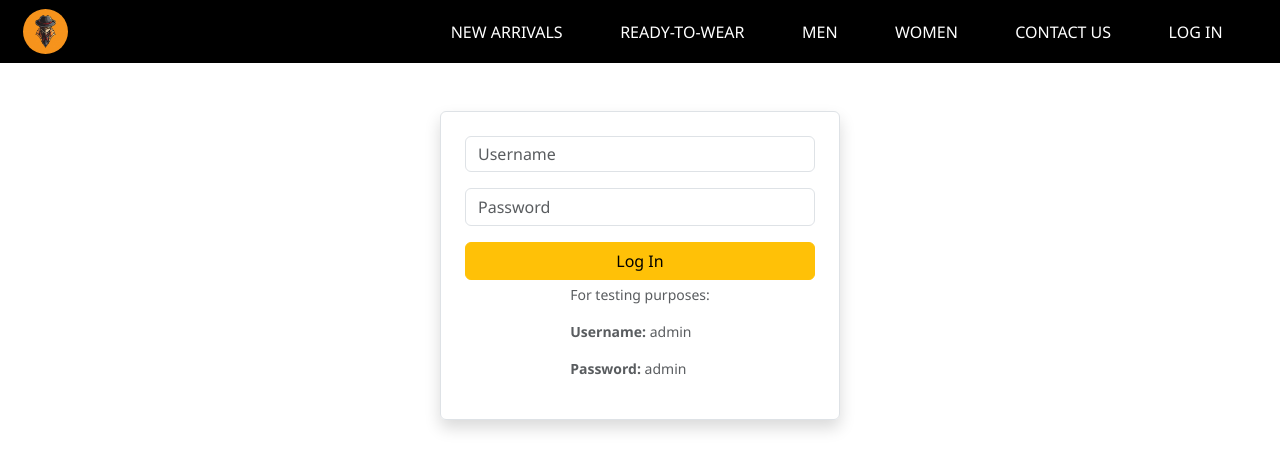
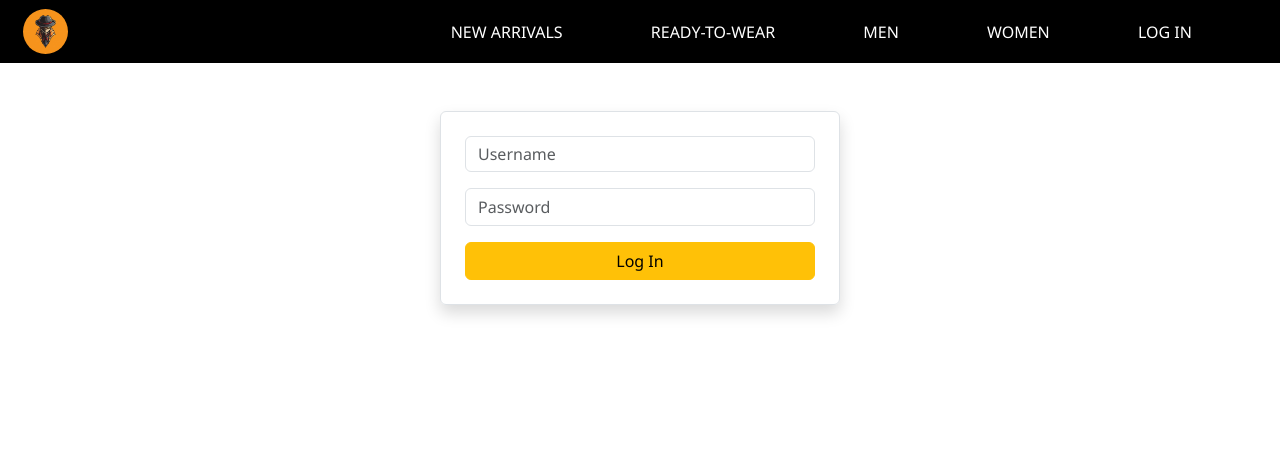
Before and after one commit to DuySE/csis-3380, a React (Create React App) app in the folder client/: page /login in a window 1280 px wide. Shown: the top 470 px of the page. Built offline with nearby package versions, Linux system fonts and the light colour scheme.

Commit message:
Add icons and delete unnecessary codes

```diff
--- a/client/public/index.html
+++ b/client/public/index.html
@@ -2,7 +2,7 @@
 <html lang="en">
   <head>
     <meta charset="utf-8" />
-    <link rel="icon" href="%PUBLIC_URL%/favicon.ico" />
+    <link rel="icon" href="%PUBLIC_URL%/logo.jpg" />
     <meta name="viewport" content="width=device-width, initial-scale=1" />
     <meta name="theme-color" content="#000000" />
     <meta
--- a/client/src/components/login.jsx
+++ b/client/src/components/login.jsx
@@ -37,12 +37,7 @@ const Login = () => {
   };
   return (
     <Form method='POST' button='Log In' onSubmit={e => submit(e)} onChange={e => handleChange(e)}>
-      <small className='form-text text-muted'>
-        <p>For testing purposes:</p>
-        <p><b>Username:</b> admin</p>
-        <p><b>Password:</b> admin</p>
-      </small>
-      {error && <p id='error'><IoMdWarning color='red' style={{ 'marginRight': '10px' }} />{error}</p>}
+      {error && <p id='error'><IoMdWarning color='red' id='warning' />{error}</p>}
     </Form>
   );
 };
--- a/client/src/components/navBar.jsx
+++ b/client/src/components/navBar.jsx
@@ -33,9 +33,6 @@ const NavBar = () => {
           <a href='/women'>WOMEN</a>
         </div>
         <div className='menu'>
-          <a href='/contact'>CONTACT US</a>
-        </div>
-        <div className='menu'>
           <a href='#/' onClick={auth}>{username ? 'LOG OUT' : 'LOG IN'}</a>
         </div>
       </div>
--- a/client/src/components/productList.jsx
+++ b/client/src/components/productList.jsx
@@ -1,4 +1,5 @@
 import { useEffect, useState } from 'react';
+import { IoIosAddCircle } from 'react-icons/io';
 import Product from './product';
 import Spinner from './common/spinner';
 import Modal from './common/modal';
@@ -141,7 +142,7 @@ const ProductList = ({ category }) => {
         <option value='1'>Lowest to Highest</option>
         <option value='-1'>Highest to Lowest</option>
       </select>
-      {username && <button className='btn btn-warning m-3' cursor='pointer' onClick={() => toggleModal()}>Add</button>}
+      {username && <IoIosAddCircle size={30} cursor='pointer' onClick={() => toggleModal()} id='add' />}
       <Modal title={modalTitle} show={showModal} onToggle={toggleModal} onSave={handleSave}>
         <form name='form' action='/products' method='post' encType='multipart/form-data'>
           <input type='text' name='title' className='form-control mb-3' id='title' placeholder='Title' value={title} onChange={e => setTitle(e.target.value)} />
--- a/client/src/components/styles/login.css
+++ b/client/src/components/styles/login.css
@@ -3,6 +3,11 @@
   margin: auto;
   padding: 20px;
 }
+
 #error {
   color: red;
 }
+
+#warning {
+  margin-right: 10px;
+}
--- a/client/src/components/styles/productList.css
+++ b/client/src/components/styles/productList.css
@@ -20,3 +20,8 @@ select,
 label {
   margin: 20px 20px;
 }
+
+#add {
+  color: rgb(246, 148, 29);
+  margin-left: 20px;
+}
```
Also changed, not shown: client/public/logo.jpg (added).
